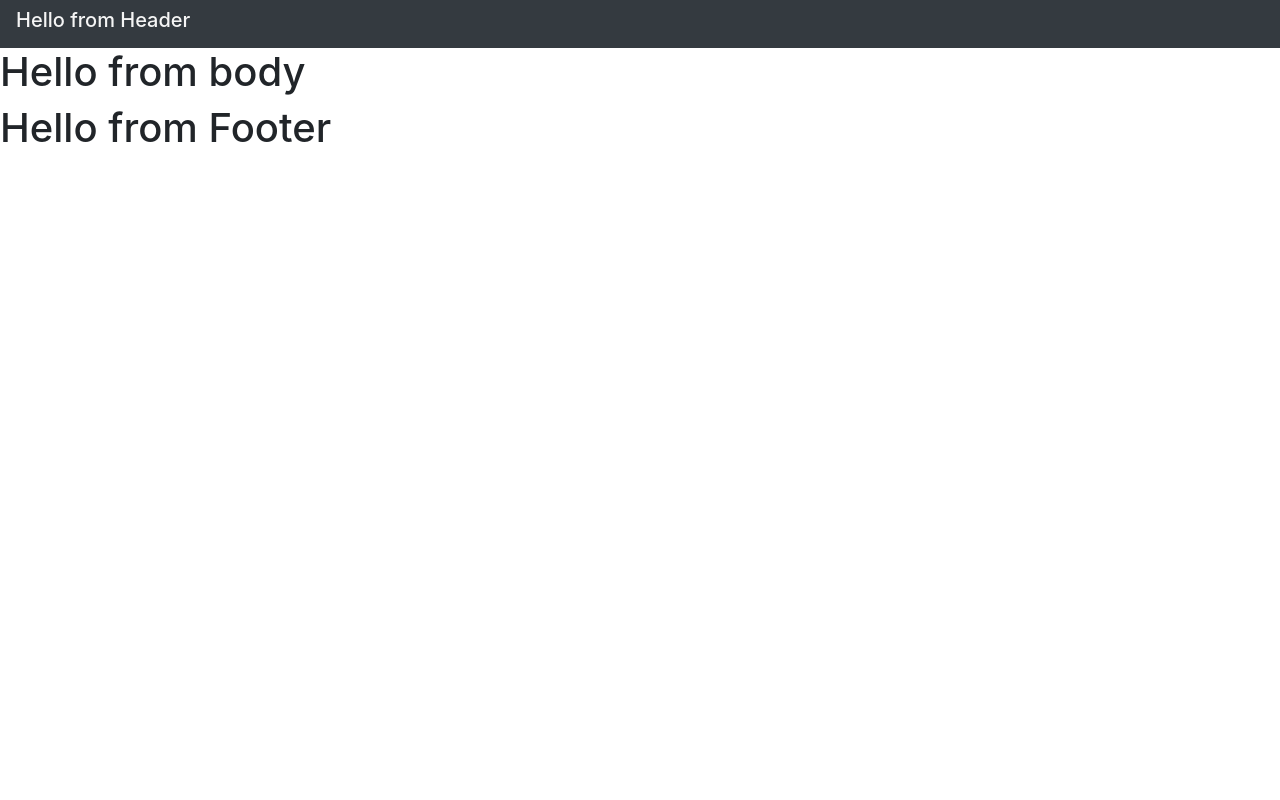
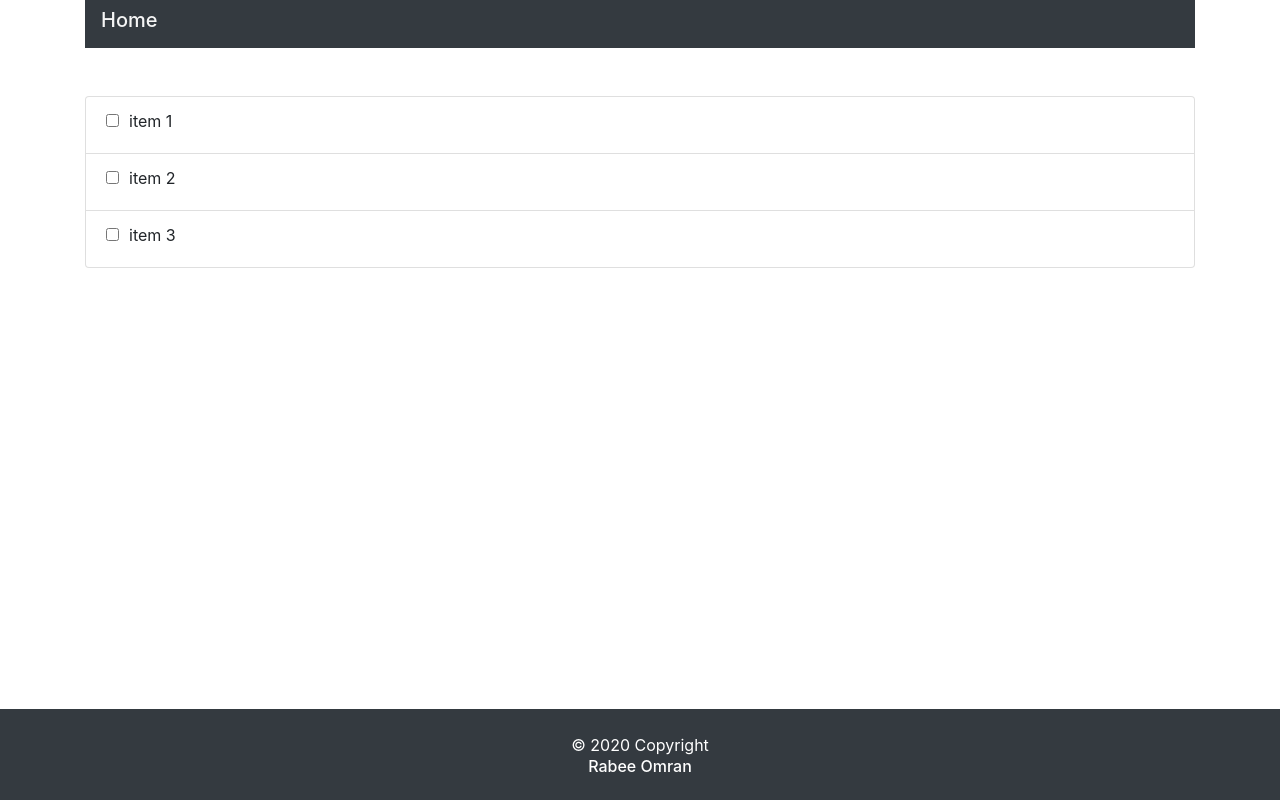
Before and after one commit to Rabee-Omran/Simple-React-Project, a React (Create React App) app: page / in a window 1280 px wide. Built offline with nearby package versions, Linux system fonts and the light colour scheme.

Commit message:
working with JSX

```diff
--- a/src/components/App.js
+++ b/src/components/App.js
@@ -4,7 +4,7 @@ import Header from './Header';
 import Footer from './Footer';
 function App(){
   return (
-    <div>
+    <div className="container">
       <Header/>
     <Body/>
     <Footer/>
--- a/src/components/Body.js
+++ b/src/components/Body.js
@@ -2,9 +2,25 @@ import React from 'react';
 
 function Body(){
   return (
-    <div>
-   <h1>Hello from body</h1>
-    </div>
+   <ul className="pt-5 list-group">
+
+        <li className="list-group-item">
+            <input type="checkbox" id ="id1"></input>
+            <label for="id1" >item 1</label>
+        </li>
+        <li className="list-group-item">
+            <input type="checkbox" id ="id2"></input>
+            <label for="id2" >item 2</label>
+        </li>
+
+        <li className="list-group-item">
+            <input type="checkbox" id ="id3"></input>
+            <label for="id3" >item 3</label>
+        </li>
+
+
+
+   </ul>
 
   );
 
--- a/src/components/Footer.js
+++ b/src/components/Footer.js
@@ -2,9 +2,15 @@ import React from 'react';
 
 function Footer(){
   return (
-    <div>
-   <h1>Hello from Footer</h1>
-    </div>
+    <footer class="page-footer font-small blue pt-2 bg-dark fixed-bottom">
+
+
+  <div class="footer-copyright text-center text-white py-3">© 2020 Copyright
+    <h6 href="">Rabee Omran</h6>
+  </div>
+
+
+</footer>
 
   );
 
--- a/src/components/Header.js
+++ b/src/components/Header.js
@@ -2,10 +2,18 @@ import React from 'react';
 
 function Header(){
 
+    let title = "Home";
+    // const client = "not programmer";
+
+    // if (client === "programmer") {
+    //     title = "Programmer";
+    // }else{
+    //     title = "Home";
+    // }
 
   return (
     <div className="bg-dark navbar">
-   <h1 className="c1" >Hello from Header</h1>
+   <h1 className="c1" >{title}</h1>
     </div>
 
   );
--- a/src/style.css
+++ b/src/style.css
@@ -3,3 +3,6 @@
     font-size:20px
 
 }
+label{
+    padding-left: 10px;
+}
```
